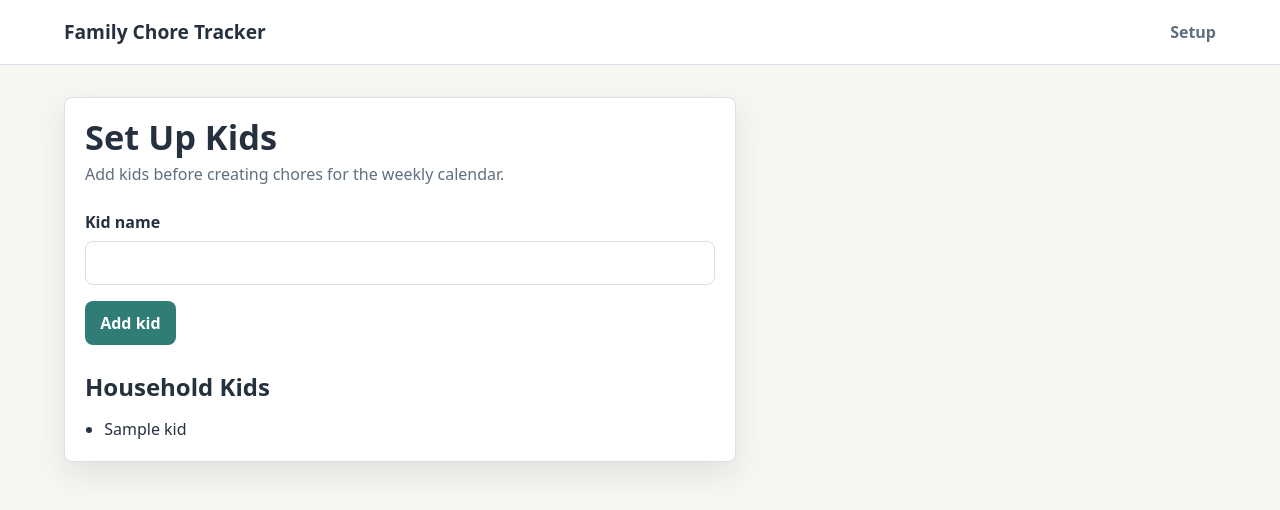
After one commit to davidacodes/family_chore_tracker, a Django app: page /setup/kids/ in a window 1280 px wide. The commit adds this page. Shown: the top 510 px of the page. Run offline with Django 5.2, Linux system fonts and the light colour scheme; tables that the repository leaves empty hold one stand-in row (values such as "Sample post").

Commit message:
Add kid setup flow

```diff
--- /dev/null
+++ b/chores/forms.py
@@ -0,0 +1,15 @@
+from django import forms
+
+from .models import Kid
+
+
+class KidForm(forms.ModelForm):
+    class Meta:
+        model = Kid
+        fields = ["name"]
+
+    def clean_name(self):
+        name = self.cleaned_data["name"].strip()
+        if not name:
+            raise forms.ValidationError("Enter a kid name.")
+        return name
--- a/chores/urls.py
+++ b/chores/urls.py
@@ -7,4 +7,5 @@ app_name = "chores"
 
 urlpatterns = [
     path("", views.home, name="home"),
+    path("setup/kids/", views.setup_kids, name="setup_kids"),
 ]
--- a/chores/views.py
+++ b/chores/views.py
@@ -1,9 +1,12 @@
 from datetime import timedelta
 
 from django.shortcuts import render
+from django.shortcuts import redirect
 from django.utils import timezone
 
 from .calendar import DATE_QUERY_FORMAT, parse_selected_week, week_dates
+from .forms import KidForm
+from .models import Kid
 
 
 def home(request):
@@ -20,3 +23,19 @@ def home(request):
         "next_week": (week_start + timedelta(days=7)).strftime(DATE_QUERY_FORMAT),
     }
     return render(request, "chores/home.html", context)
+
+
+def setup_kids(request):
+    if request.method == "POST":
+        form = KidForm(request.POST)
+        if form.is_valid():
+            form.save()
+            return redirect("chores:setup_kids")
+    else:
+        form = KidForm()
+
+    context = {
+        "form": form,
+        "kids": Kid.objects.all(),
+    }
+    return render(request, "chores/setup_kids.html", context)
--- a/static/css/app.css
+++ b/static/css/app.css
@@ -46,6 +46,8 @@ a:focus-visible {
 .site-header__inner {
     display: flex;
     align-items: center;
+    justify-content: space-between;
+    gap: 1rem;
     min-height: 4rem;
 }
 
@@ -53,6 +55,18 @@ a:focus-visible {
     color: var(--color-text);
     font-size: 1.2rem;
     font-weight: 750;
+    text-decoration: none;
+}
+
+.site-nav {
+    display: flex;
+    align-items: center;
+    gap: 0.75rem;
+}
+
+.site-nav a {
+    color: var(--color-muted);
+    font-weight: 700;
     text-decoration: none;
 }
 
@@ -128,6 +142,96 @@ h1 {
     font-weight: 700;
 }
 
+.setup-panel {
+    display: grid;
+    gap: 1.5rem;
+    max-width: 42rem;
+    padding: 1.25rem;
+    border: 1px solid var(--color-border);
+    border-radius: 8px;
+    background: var(--color-surface);
+    box-shadow: var(--shadow-soft);
+}
+
+.setup-panel__header p {
+    margin: 0.4rem 0 0;
+    color: var(--color-muted);
+}
+
+.stacked-form {
+    display: grid;
+    gap: 1rem;
+}
+
+.field {
+    display: grid;
+    gap: 0.4rem;
+}
+
+.field label {
+    font-weight: 750;
+}
+
+.field input {
+    width: 100%;
+    min-height: 2.75rem;
+    padding: 0.55rem 0.7rem;
+    border: 1px solid var(--color-border);
+    border-radius: 8px;
+    color: var(--color-text);
+    font: inherit;
+}
+
+.field input:focus {
+    border-color: var(--color-accent);
+    outline: 3px solid var(--color-accent-soft);
+}
+
+.field-errors {
+    color: #9f2f32;
+    font-weight: 700;
+}
+
+.field-errors ul {
+    margin: 0;
+    padding-left: 1.2rem;
+}
+
+button {
+    min-height: 2.75rem;
+    justify-self: start;
+    padding: 0.6rem 0.95rem;
+    border: 0;
+    border-radius: 8px;
+    background: var(--color-accent);
+    color: #ffffff;
+    cursor: pointer;
+    font: inherit;
+    font-weight: 800;
+}
+
+button:focus-visible {
+    outline: 3px solid var(--color-accent);
+    outline-offset: 3px;
+}
+
+.kid-list h2 {
+    margin: 0 0 0.75rem;
+}
+
+.kid-list ul {
+    display: grid;
+    gap: 0.5rem;
+    margin: 0;
+    padding-left: 1.2rem;
+}
+
+.empty-state {
+    margin: 0;
+    color: var(--color-muted);
+    font-weight: 650;
+}
+
 @media (max-width: 48rem) {
     .site-header__inner,
     .page-shell {
--- a/templates/base.html
+++ b/templates/base.html
@@ -12,6 +12,9 @@
     <header class="site-header">
         <div class="site-header__inner">
             <a class="site-title" href="{% url 'chores:home' %}">Family Chore Tracker</a>
+            <nav class="site-nav" aria-label="Main navigation">
+                <a href="{% url 'chores:setup_kids' %}">Setup</a>
+            </nav>
         </div>
     </header>
 
--- /dev/null
+++ b/templates/chores/setup_kids.html
@@ -0,0 +1,39 @@
+{% extends "base.html" %}
+
+{% block title %}Set Up Kids - Family Chore Tracker{% endblock %}
+
+{% block content %}
+<section class="setup-panel" aria-labelledby="setup-kids-heading">
+    <div class="setup-panel__header">
+        <h1 id="setup-kids-heading">Set Up Kids</h1>
+        <p>Add kids before creating chores for the weekly calendar.</p>
+    </div>
+
+    <form class="stacked-form" method="post" novalidate>
+        {% csrf_token %}
+        <div class="field">
+            <label for="{{ form.name.id_for_label }}">Kid name</label>
+            {{ form.name }}
+            {% if form.name.errors %}
+                <div class="field-errors">
+                    {{ form.name.errors }}
+                </div>
+            {% endif %}
+        </div>
+        <button type="submit">Add kid</button>
+    </form>
+
+    <section class="kid-list" aria-labelledby="kid-list-heading">
+        <h2 id="kid-list-heading">Household Kids</h2>
+        {% if kids %}
+            <ul>
+                {% for kid in kids %}
+                    <li>{{ kid.name }}</li>
+                {% endfor %}
+            </ul>
+        {% else %}
+            <p class="empty-state">No kids yet. Add kid names before creating chores.</p>
+        {% endif %}
+    </section>
+</section>
+{% endblock %}
```
Also changed, not shown: tests/test_setup_kids.py (added, +44 -0 lines).
